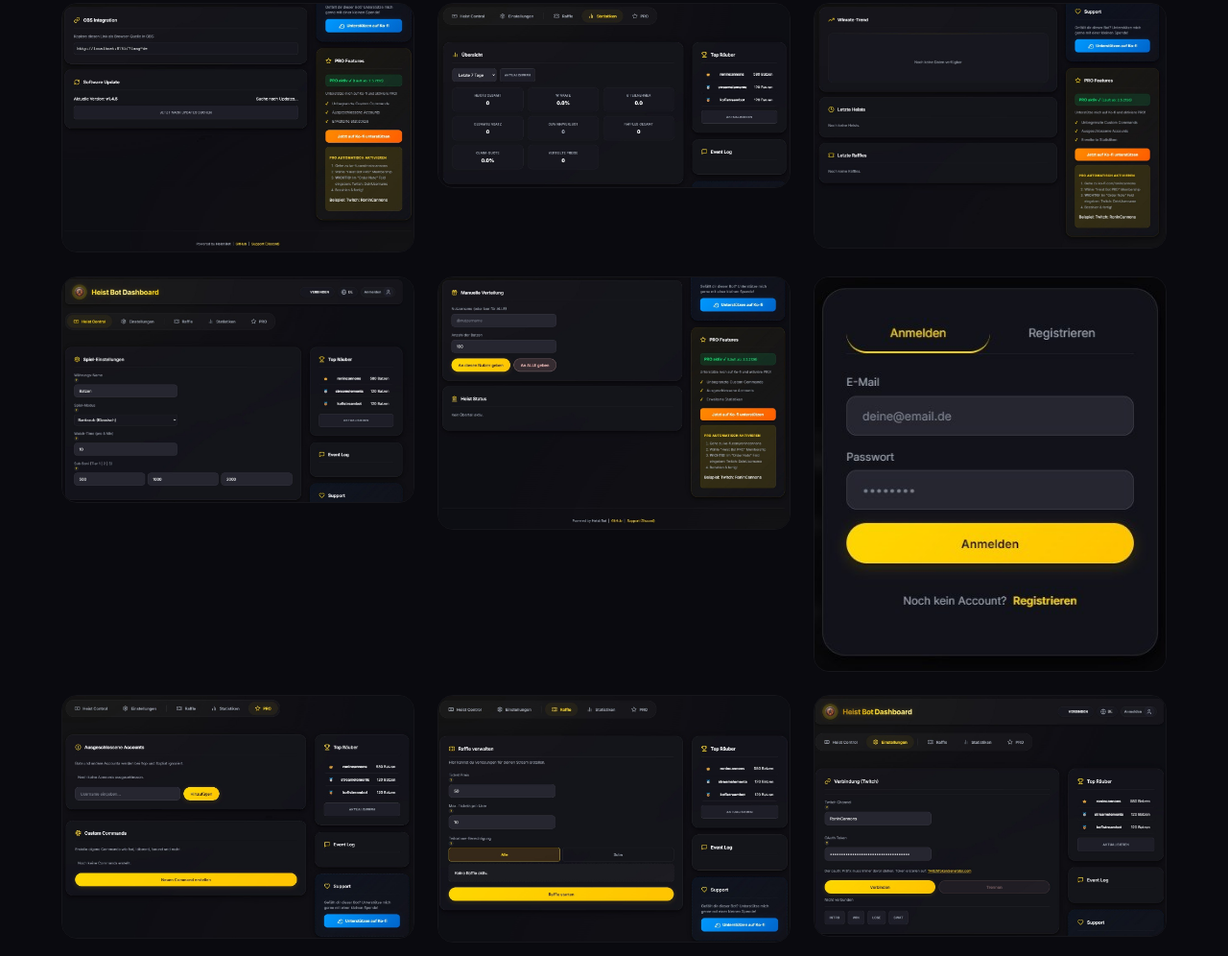
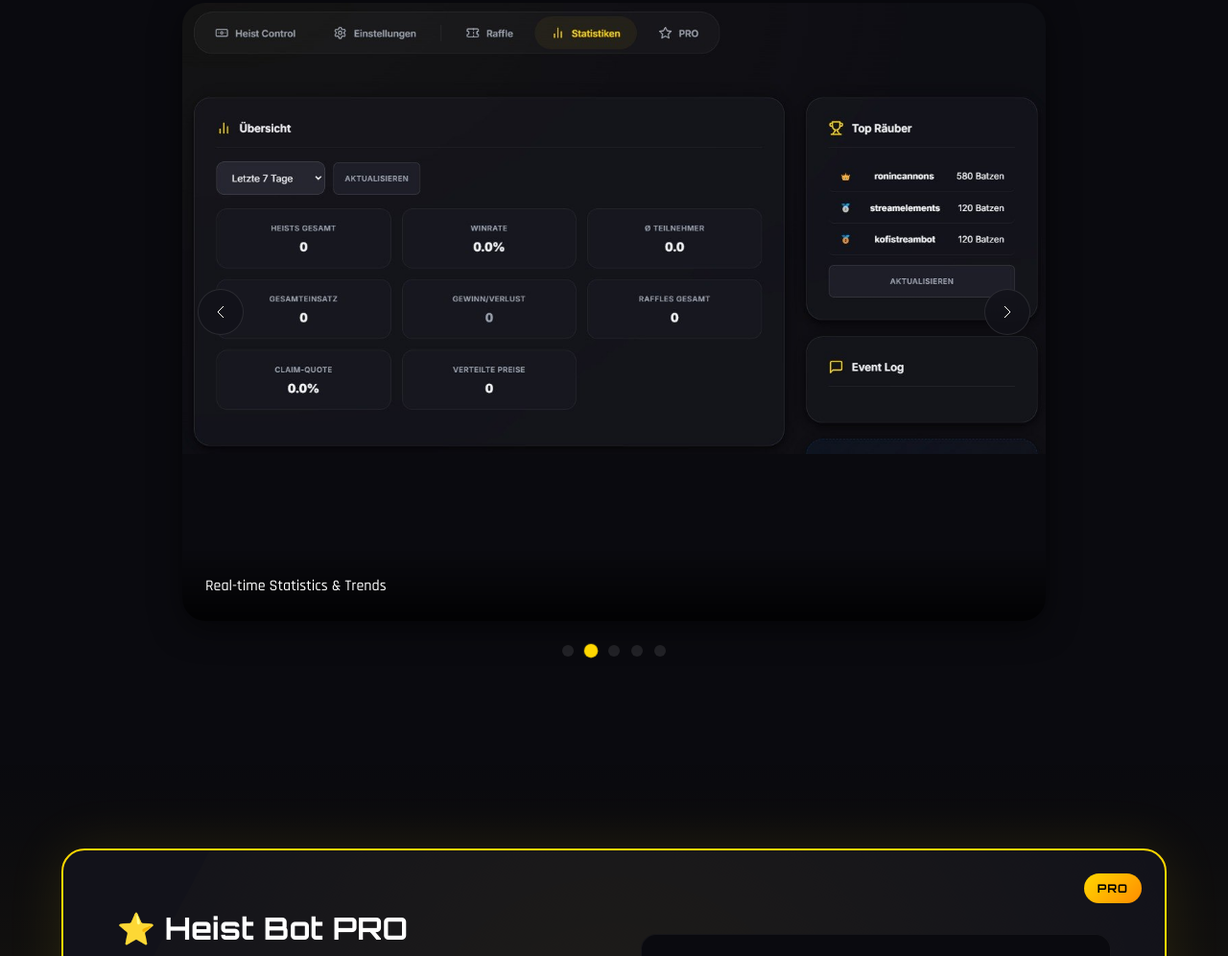
Before and after one commit to Benjamin-Web/heist-bot-landing, a plain HTML site: page index.html in a window 1280 px wide. Shown: the part 2178-3174 px from the top of the page at 96% size. Drawn offline with nearby package versions, Linux system fonts and the light colour scheme.

Commit message:
feat: convert screenshots to modern carousel with auto-play and navigation

```diff
--- a/index.html
+++ b/index.html
@@ -506,25 +506,104 @@
             background: var(--md3-surface);
         }
 
-        .screenshots-grid {
-            display: grid;
-            grid-template-columns: repeat(3, 1fr);
-            gap: 24px;
-            margin-top: 48px;
+        /* Carousel */
+        .carousel-container {
+            position: relative;
+            max-width: 900px;
+            margin: 48px auto 0;
+            overflow: hidden;
+            border-radius: var(--md3-radius-extra-large);
+            box-shadow: var(--md3-elevation-3);
         }
 
-        .screenshot-img {
-            width: 100%;
-            border-radius: var(--md3-radius-large);
-            border: 1px solid var(--md3-outline-variant);
-            transition: all 0.3s var(--transition-spring);
-            will-change: transform;
+        .carousel-track {
+            display: flex;
+            transition: transform 0.5s var(--transition-smooth);
         }
 
-        .screenshot-img:hover {
-            transform: scale(1.03);
+        .carousel-slide {
+            min-width: 100%;
+            position: relative;
+        }
+
+        .carousel-slide img {
+            width: 100%;
+            height: auto;
+            display: block;
+        }
+
+        .carousel-slide .slide-caption {
+            position: absolute;
+            bottom: 0;
+            left: 0;
+            right: 0;
+            padding: 24px;
+            background: linear-gradient(transparent, rgba(0,0,0,0.8));
+            color: white;
+            font-size: 16px;
+            font-weight: 500;
+        }
+
+        /* Carousel Nav */
+        .carousel-nav {
+            display: flex;
+            justify-content: center;
+            gap: 12px;
+            margin-top: 24px;
+        }
+
+        .carousel-dot {
+            width: 12px;
+            height: 12px;
+            border-radius: 50%;
+            background: var(--md3-outline);
+            cursor: pointer;
+            transition: all 0.3s var(--transition-spring);
+            border: none;
+        }
+
+        .carousel-dot.active {
+            background: var(--md3-primary);
+            transform: scale(1.2);
+        }
+
+        .carousel-dot:hover {
+            background: var(--md3-primary);
+            opacity: 0.7;
+        }
+
+        /* Carousel Arrows */
+        .carousel-arrow {
+            position: absolute;
+            top: 50%;
+            transform: translateY(-50%);
+            width: 48px;
+            height: 48px;
+            background: rgba(18, 18, 26, 0.8);
+            border: 1px solid var(--md3-outline);
+            border-radius: 50%;
+            cursor: pointer;
+            display: flex;
+            align-items: center;
+            justify-content: center;
+            transition: all 0.3s var(--transition-spring);
+            z-index: 10;
+            backdrop-filter: blur(8px);
+        }
+
+        .carousel-arrow:hover {
+            background: var(--md3-primary);
             border-color: var(--md3-primary);
-            box-shadow: var(--md3-elevation-3);
+            transform: translateY(-50%) scale(1.1);
+        }
+
+        .carousel-arrow.prev { left: 16px; }
+        .carousel-arrow.next { right: 16px; }
+
+        .carousel-arrow svg {
+            stroke: white;
+            width: 24px;
+            height: 24px;
         }
 
         .section-header {
@@ -1071,16 +1150,42 @@
                 <h2>Take a Look Inside</h2>
                 <p>Professional dashboard with real-time statistics, game controls, and an intuitive interface — designed for both you and your viewers.</p>
             </div>
-            <div class="screenshots-grid reveal-stagger">
-                <img src="assets/screenshots/dashboard-1.jpg" alt="Heist Bot Dashboard - Main View" class="screenshot-img" loading="lazy">
-                <img src="assets/screenshots/dashboard-2.jpg" alt="Heist Bot Dashboard - Statistics" class="screenshot-img" loading="lazy">
-                <img src="assets/screenshots/dashboard-3.jpg" alt="Heist Bot Dashboard - Game Mode" class="screenshot-img" loading="lazy">
-                <img src="assets/screenshots/dashboard-4.jpg" alt="Heist Bot Dashboard - Settings" class="screenshot-img" loading="lazy">
-                <img src="assets/screenshots/dashboard-5.jpg" alt="Heist Bot Dashboard - Leaderboard" class="screenshot-img" loading="lazy">
-                <img src="assets/screenshots/dashboard-6.jpg" alt="Heist Bot Dashboard - Raffle System" class="screenshot-img" loading="lazy">
-                <img src="assets/screenshots/dashboard-7.jpg" alt="Heist Bot Dashboard - Custom Commands" class="screenshot-img" loading="lazy">
-                <img src="assets/screenshots/dashboard-8.jpg" alt="Heist Bot Dashboard - PRO Features" class="screenshot-img" loading="lazy">
-                <img src="assets/screenshots/dashboard-9.jpg" alt="Heist Bot Dashboard - Multi-Game Mode" class="screenshot-img" loading="lazy">
+            <div class="carousel-container reveal">
+                <div class="carousel-track">
+                    <div class="carousel-slide">
+                        <img src="assets/screenshots/dashboard-1.jpg" alt="Heist Bot Dashboard - Main View">
+                        <div class="slide-caption">Main Dashboard Overview</div>
+                    </div>
+                    <div class="carousel-slide">
+                        <img src="assets/screenshots/dashboard-2.jpg" alt="Heist Bot Dashboard - Statistics">
+                        <div class="slide-caption">Real-time Statistics & Trends</div>
+                    </div>
+                    <div class="carousel-slide">
+                        <img src="assets/screenshots/dashboard-3.jpg" alt="Heist Bot Dashboard - Game Mode">
+                        <div class="slide-caption">Game Mode Selection</div>
+                    </div>
+                    <div class="carousel-slide">
+                        <img src="assets/screenshots/dashboard-4.jpg" alt="Heist Bot Dashboard - Settings">
+                        <div class="slide-caption">Bot Configuration & Settings</div>
+                    </div>
+                    <div class="carousel-slide">
+                        <img src="assets/screenshots/dashboard-5.jpg" alt="Heist Bot Dashboard - Leaderboard">
+                        <div class="slide-caption">Player Leaderboard</div>
+                    </div>
+                </div>
+                <button class="carousel-arrow prev" onclick="moveSlide(-1)">
+                    <svg viewBox="0 0 24 24" fill="none" stroke="currentColor"><path d="M15 18l-6-6 6-6"/></svg>
+                </button>
+                <button class="carousel-arrow next" onclick="moveSlide(1)">
+                    <svg viewBox="0 0 24 24" fill="none" stroke="currentColor"><path d="M9 18l6-6-6-6"/></svg>
+                </button>
+            </div>
+            <div class="carousel-nav">
+                <button class="carousel-dot active" onclick="goToSlide(0)"></button>
+                <button class="carousel-dot" onclick="goToSlide(1)"></button>
+                <button class="carousel-dot" onclick="goToSlide(2)"></button>
+                <button class="carousel-dot" onclick="goToSlide(3)"></button>
+                <button class="carousel-dot" onclick="goToSlide(4)"></button>
             </div>
         </div>
     </section>
@@ -1263,6 +1368,34 @@
                 ticking = true;
             }
         });
+
+        // Carousel
+        let currentSlide = 0;
+        const track = document.querySelector('.carousel-track');
+        const dots = document.querySelectorAll('.carousel-dot');
+        const totalSlides = 5;
+
+        function updateCarousel() {
+            if (track) {
+                track.style.transform = `translateX(-${currentSlide * 100}%)`;
+            }
+            dots.forEach((dot, i) => {
+                dot.classList.toggle('active', i === currentSlide);
+            });
+        }
+
+        function moveSlide(direction) {
+            currentSlide = (currentSlide + direction + totalSlides) % totalSlides;
+            updateCarousel();
+        }
+
+        function goToSlide(index) {
+            currentSlide = index;
+            updateCarousel();
+        }
+
+        // Auto-play carousel
+        setInterval(() => moveSlide(1), 5000);
     </script>
 </body>
 </html>
```
